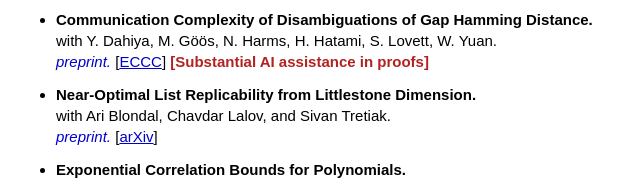
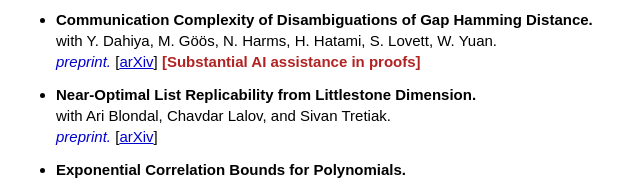
Before and after one commit to pooyahat/pooyahat.github.io, a plain HTML site: page index.html in a window 1280 px wide. Shown: the part 928-1107 px from the top of the page, 19-659 px from the left. Drawn offline with Linux system fonts and the light colour scheme.

Commit message:
Update index.html

```diff
--- a/index.html
+++ b/index.html
@@ -225,7 +225,7 @@ img.photo {
   <span class="paper-title">Communication Complexity of Disambiguations of Gap Hamming Distance.</span><br>
   <span class="paper-authors">with Y. Dahiya, M. Göös, N. Harms, H. Hatami, S. Lovett, W. Yuan.</span><br>
   <span class="paper-venue">preprint.</span>
-  <span class="links">[<a href="">ECCC</a>]</span>  <span class="ai-disclosure1">[Substantial AI assistance in proofs]</span>
+  <span class="links">[<a href="https://arxiv.org/abs/2611.32837">arXiv</a>]</span>  <span class="ai-disclosure1">[Substantial AI assistance in proofs]</span>
 </li>
 <li>
   <span class="paper-title">Near-Optimal List Replicability from Littlestone Dimension.</span><br>
```
